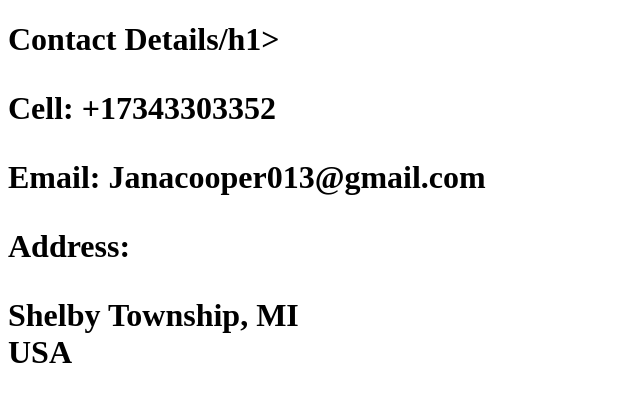
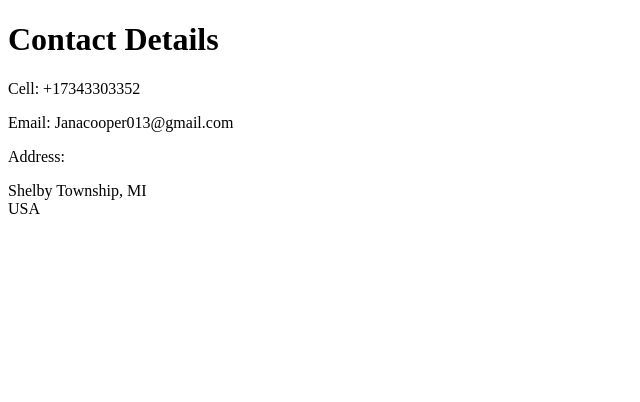
Before and after one commit to Jana-Cooper/Resume, a plain HTML site: page public/contact.html in a window 1280 px wide. Shown: the whole page, without its empty margins (0-640 px from the left). Drawn offline with Linux system fonts and the light colour scheme.

Commit message:
Update contact.html

```diff
--- a/public/contact.html
+++ b/public/contact.html
@@ -6,13 +6,13 @@
     <title>Contact Me</title>
   </head>
   <body>
-    <h1>Contact Details/h1>
+    <h1>Contact Details</h1>
     <p>Cell: +17343303352</p>
     <p>Email: Janacooper013@gmail.com</p>
     <p>Address:</p>
     <p>
-      Shelby Township, MI<br />
-      USA<br />
+      Shelby Township, MI<br/>
+      USA
     </p>
   </body>
 </html>
```
